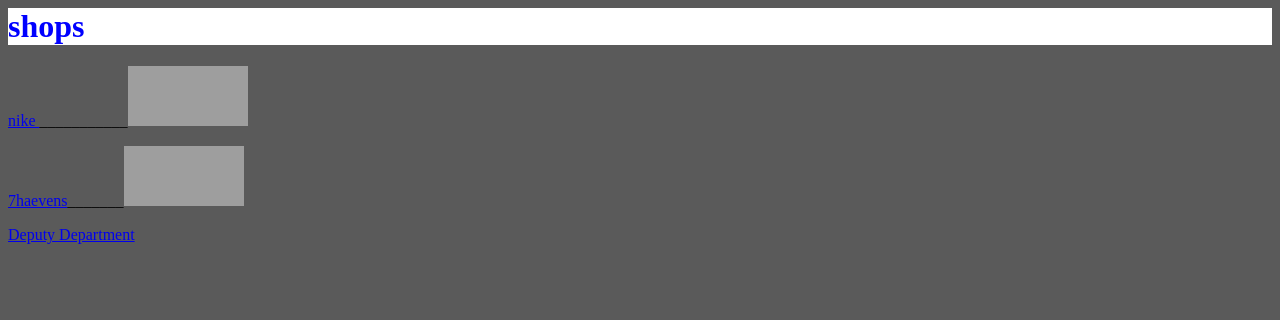
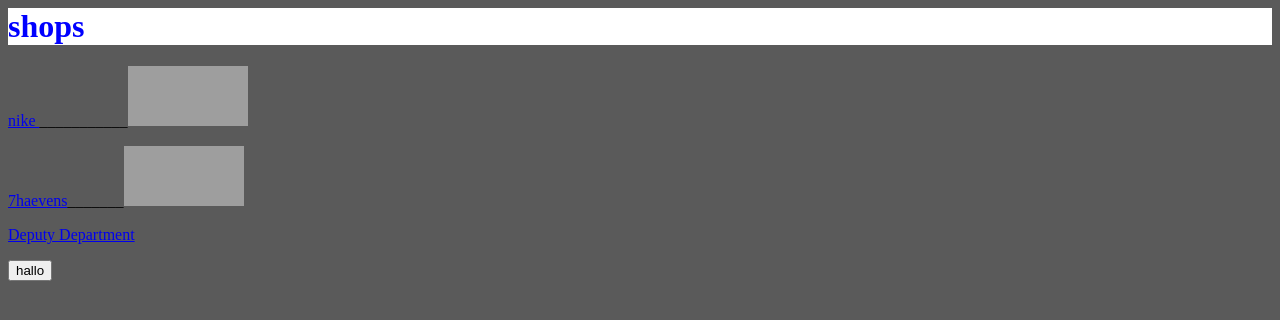
Before and after one commit to Danke-0306/1000000beer, a plain HTML site: page index.html in a window 1280 px wide. Drawn offline with Linux system fonts and the light colour scheme; grey boxes are pictures that could not be loaded.

Commit message:
Update index.html

```diff
--- a/index.html
+++ b/index.html
@@ -40,7 +40,9 @@ nike </a> ___________<img src="https://www.google.com/url?sa=i&url=https%3A%2F%2
   <a target=blank href=https://umad-labs.com/password/">
 </p>
 
-
+<button>
+  hallo
+</button>
 
 </body>
 </html>
```
